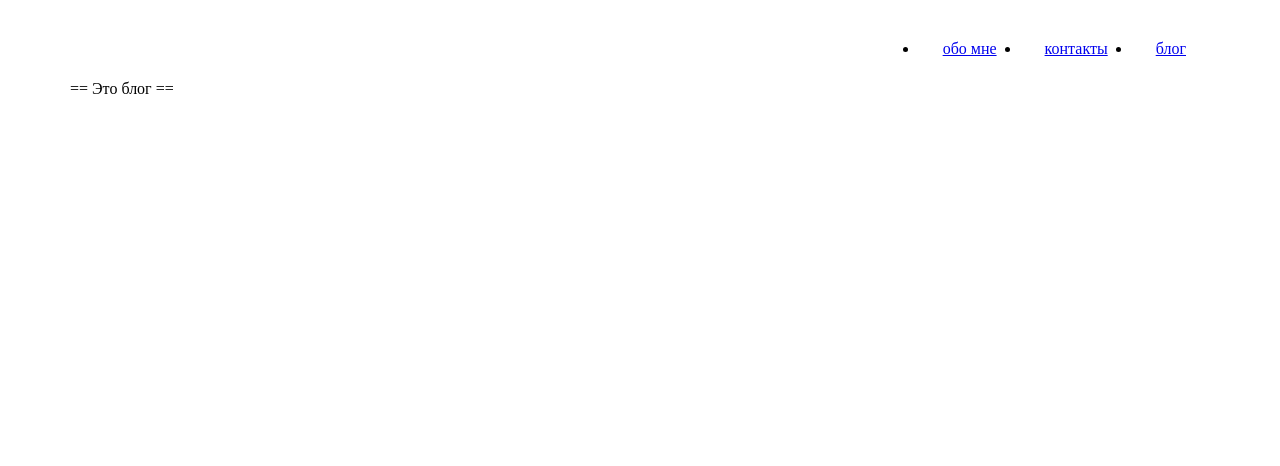
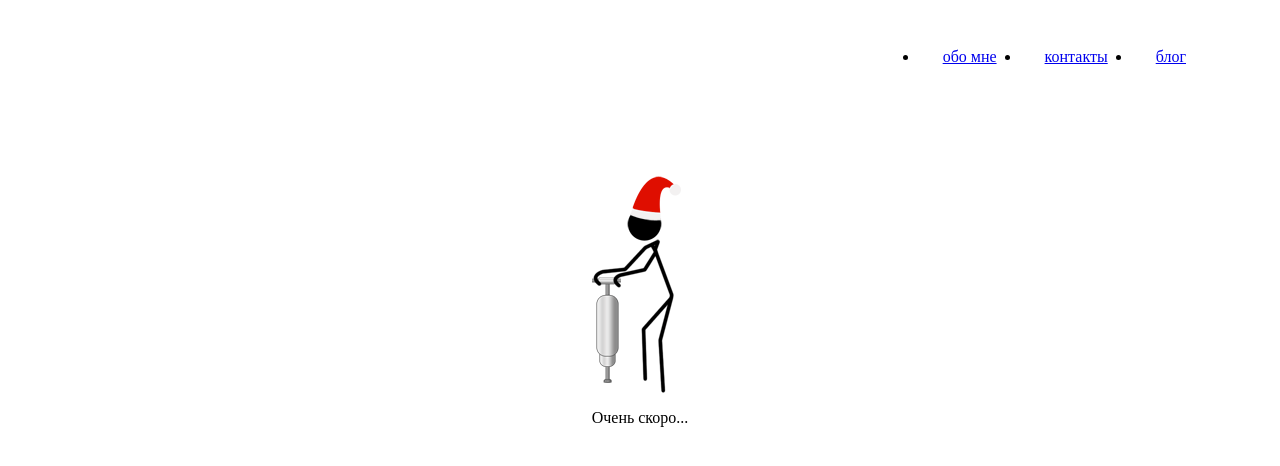
Before and after one commit to drepnikov/dvrepa, a Next.js app: page /blog in a window 1280 px wide. Shown: the top 466 px of the page. Built offline with nearby package versions, Linux system fonts and the light colour scheme.

Commit message:
Заглушка для блога

```diff
--- a/components/PageContainer/styles/PageContainer.module.scss
+++ b/components/PageContainer/styles/PageContainer.module.scss
@@ -1,7 +1,6 @@
 @import "styles/vars";
 
 .header {
-  position: absolute;
   width: 100%;
   top: 0;
   left: 0;
@@ -10,6 +9,4 @@
 
 .document {
   @include layout;
-
-  margin-top: 10vh;
 }
--- a/package.json
+++ b/package.json
@@ -16,6 +16,10 @@
     "react-dom": "18.0.0",
     "sass": "^1.49.9"
   },
+  "prettier": {
+    "tabWidth": 4
+  },
+
   "devDependencies": {
     "@types/node": "17.0.23",
     "@types/react": "17.0.43",
--- a/pages/blog/index.tsx
+++ b/pages/blog/index.tsx
@@ -1,12 +1,18 @@
 import type { NextPage } from "next";
 import { PageContainer } from "components/PageContainer/PageContainer";
+import { useBlogPageStyles } from "./styles/useBlogPageStyles";
 
 const Blog: NextPage = () => {
-  return (
-    <PageContainer>
-      <main>== Это блог ==</main>
-    </PageContainer>
-  );
+    const s = useBlogPageStyles();
+
+    return (
+        <PageContainer>
+            <main className={s.container}>
+                <img src={"/under_construction.gif"} alt={"Ремонтные работы"} />
+                <div>Очень скоро...</div>
+            </main>
+        </PageContainer>
+    );
 };
 
 export default Blog;
--- /dev/null
+++ b/pages/blog/styles/blogPage.module.scss
@@ -0,0 +1,9 @@
+.container {
+  min-height: 90vh;
+  position: relative;
+  text-align: center;
+
+  img {
+    margin-top: 10vh;
+  }
+}
--- /dev/null
+++ b/pages/blog/styles/useBlogPageStyles.ts
@@ -0,0 +1,13 @@
+import { useMemo } from "react";
+import css from "./blogPage.module.scss";
+import classNames from "classnames";
+
+const useBlogPageStyles = () => {
+    return useMemo(() => {
+        return {
+            container: classNames(css.container),
+        };
+    }, []);
+};
+
+export { useBlogPageStyles };
--- a/styles/globals.scss
+++ b/styles/globals.scss
@@ -4,6 +4,7 @@ body {
   color: #000;
   font-family: "Open Sans", sans-serif;
   background-color: #fffbf0;
+  min-height: 100vh;
 }
 
 * {
```
Also changed, not shown: public/under_construction.gif (added).
